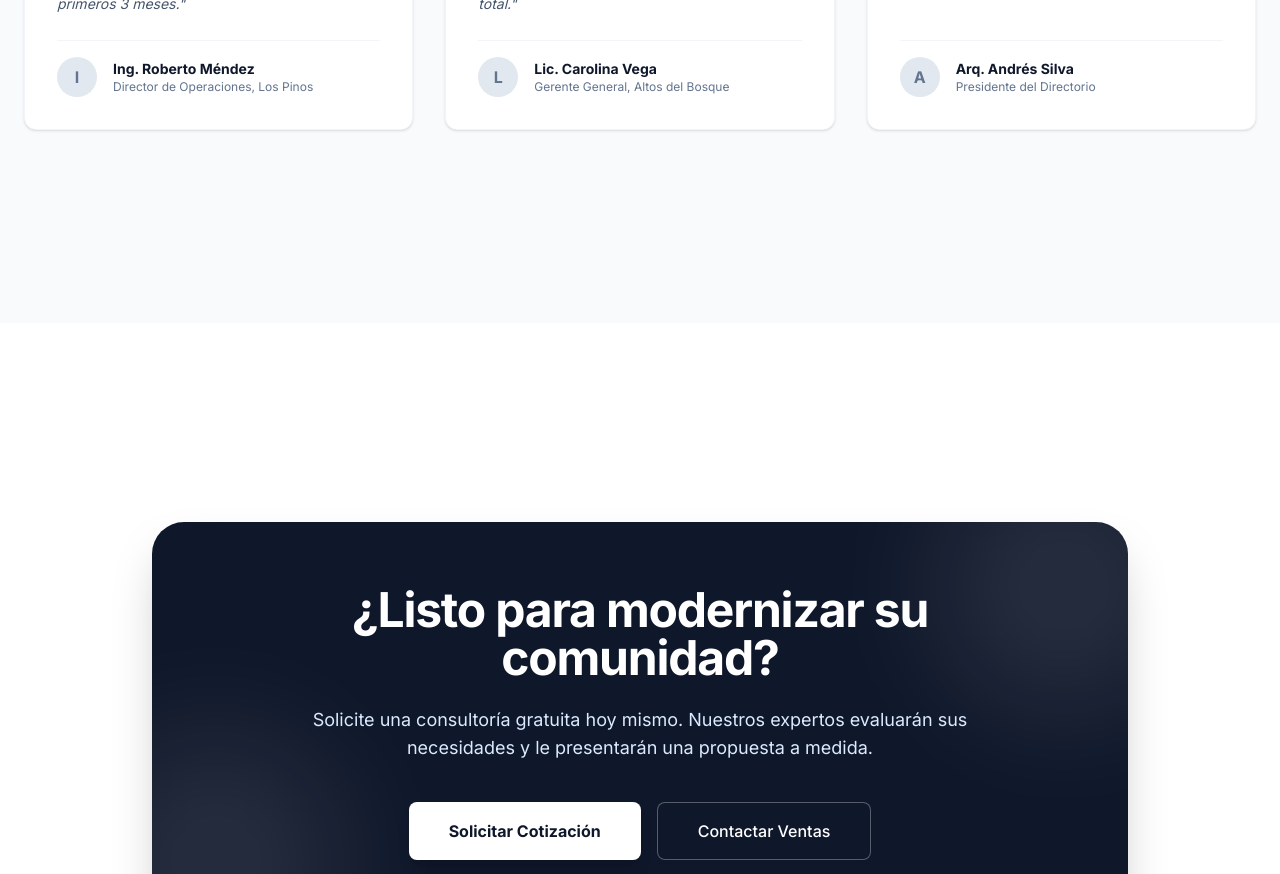
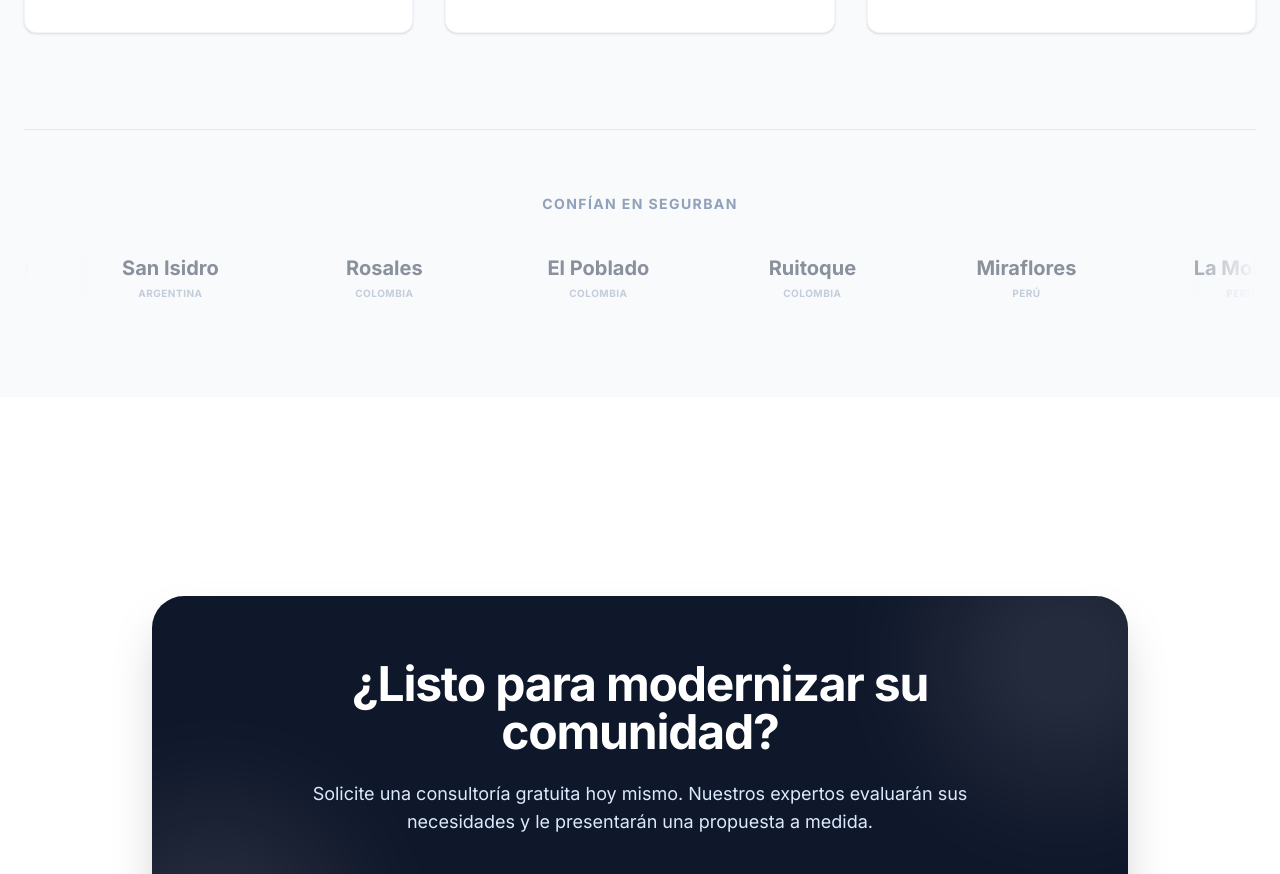
Before and after one commit to eliugiraldonavia2015/segurbanappwebpage, a React (Vite) app: page / in a window 1280 px wide. Shown: the part 2920-3794 px from the top of the page. Built offline with nearby package versions, Linux system fonts and the light colour scheme.

Commit message:
redesign fix

```diff
--- a/App.tsx
+++ b/App.tsx
@@ -483,6 +483,55 @@ const App: React.FC = () => {
               </div>
             ))}
           </div>
+
+          {/* Carrusel Infinito de Clientes */}
+          <div className="mt-24 pt-16 border-t border-slate-200">
+             <p className="text-center text-slate-400 text-sm font-bold uppercase tracking-widest mb-10">Confían en SegUrban</p>
+
+             <div className="relative overflow-hidden w-full">
+                {/* Degradados laterales para efecto 'fade' */}
+                <div className="absolute left-0 top-0 bottom-0 w-20 bg-gradient-to-r from-slate-50 to-transparent z-10"></div>
+                <div className="absolute right-0 top-0 bottom-0 w-20 bg-gradient-to-l from-slate-50 to-transparent z-10"></div>
+
+                <div className="flex w-max animate-scroll gap-16 items-center">
+                   {[
+                      // Argentina
+                      { name: "Nordelta", country: "Argentina" },
+                      { name: "Puerto Madero", country: "Argentina" },
+                      { name: "San Isidro", country: "Argentina" },
+                      // Colombia
+                      { name: "Rosales", country: "Colombia" },
+                      { name: "El Poblado", country: "Colombia" },
+                      { name: "Ruitoque", country: "Colombia" },
+                      // Peru
+                      { name: "Miraflores", country: "Perú" },
+                      { name: "La Molina", country: "Perú" },
+                      { name: "San Isidro", country: "Perú" },
+                      // Chile
+                      { name: "Las Condes", country: "Chile" },
+                      { name: "Vitacura", country: "Chile" },
+                      { name: "Lo Barnechea", country: "Chile" },
+                      // Bolivia
+                      { name: "Equipetrol", country: "Bolivia" },
+                      { name: "Calacoto", country: "Bolivia" },
+                      { name: "Urubó", country: "Bolivia" },
+                      // Repetición para efecto infinito (Seamless Loop)
+                      { name: "Nordelta", country: "Argentina" },
+                      { name: "Puerto Madero", country: "Argentina" },
+                      { name: "San Isidro", country: "Argentina" },
+                      { name: "Rosales", country: "Colombia" },
+                      { name: "El Poblado", country: "Colombia" },
+                      { name: "Ruitoque", country: "Colombia" },
+                   ].map((client, idx) => (
+                      <div key={idx} className="flex flex-col items-center justify-center opacity-50 hover:opacity-100 transition-opacity min-w-[150px]">
+                         {/* Placeholder Logo - In production replace with img */}
+                         <div className="text-xl font-bold text-slate-800 mb-1 whitespace-nowrap">{client.name}</div>
+                         <div className="text-[10px] text-slate-400 font-bold uppercase tracking-wider">{client.country}</div>
+                      </div>
+                   ))}
+                </div>
+             </div>
+          </div>
         </div>
       </section>
 
--- a/index.css
+++ b/index.css
@@ -22,17 +22,16 @@
   }
 }
 
-/* Scrollbar sutil y profesional */
-::-webkit-scrollbar {
-  width: 8px;
+/* Carrusel Infinito */
+@keyframes scroll {
+  0% { transform: translateX(0); }
+  100% { transform: translateX(-50%); }
 }
-::-webkit-scrollbar-track {
-  background: #f1f5f9;
+
+.animate-scroll {
+  animation: scroll 40s linear infinite;
 }
-::-webkit-scrollbar-thumb {
-  background: #cbd5e1;
-  border-radius: 4px;
+
+.animate-scroll:hover {
+  animation-play-state: paused;
 }
-::-webkit-scrollbar-thumb:hover {
-  background: #94a3b8;
-}
```
